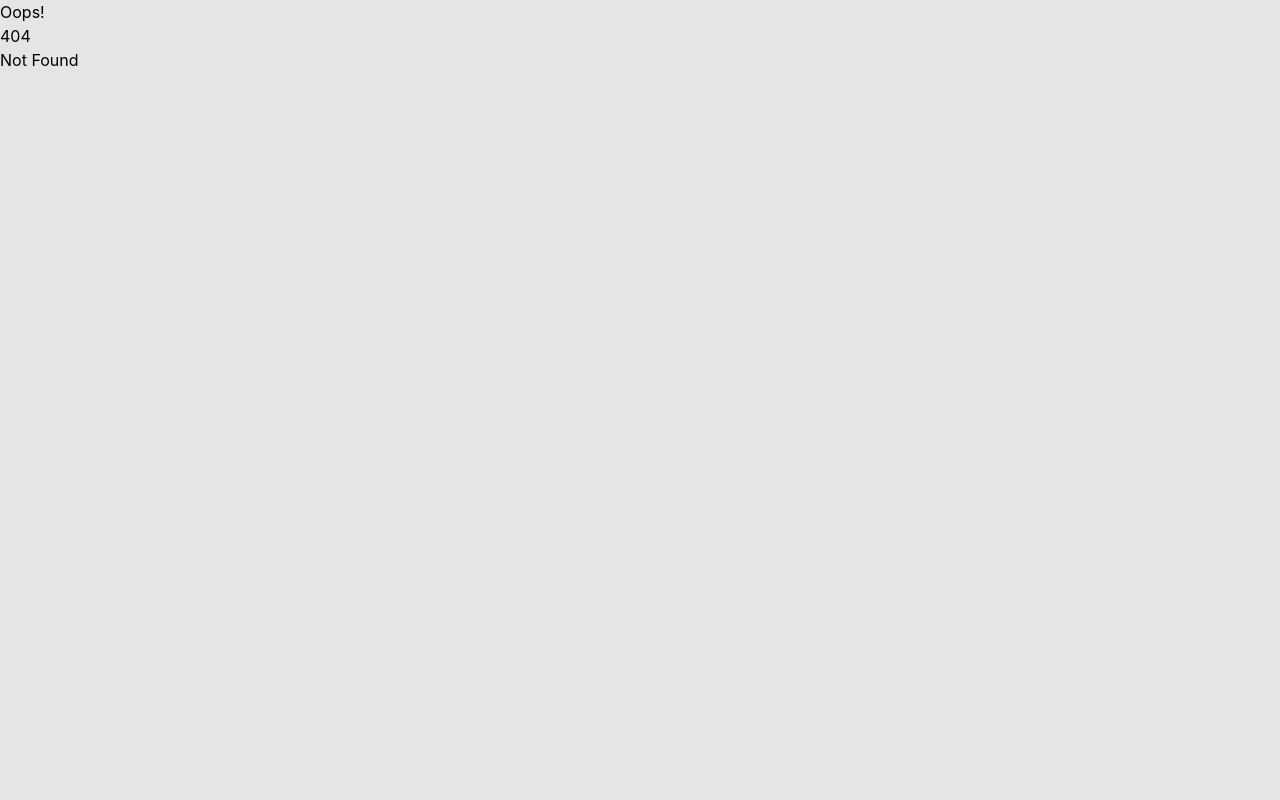
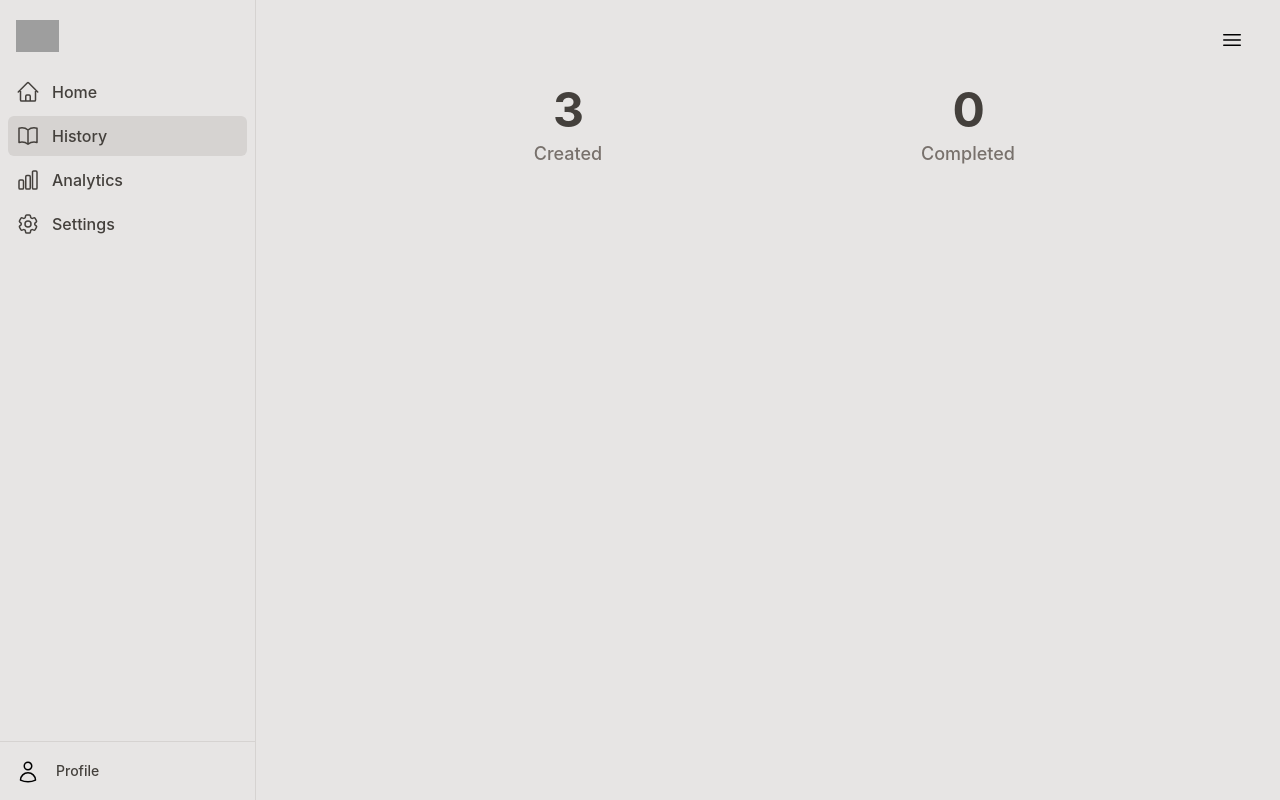
Before and after one commit to Tsuni/checkboxr, a React (Create React App) app in the folder web/: page /history in a window 1280 px wide. Before the commit this address had no page. Built offline with nearby package versions, Linux system fonts and the light colour scheme; grey boxes are pictures that could not be loaded.

Commit message:
init history page

```diff
--- a/web/src/App.tsx
+++ b/web/src/App.tsx
@@ -17,7 +17,7 @@ function classNames(...classes: any) {
 }
 
 const navigation = [
-  { name: 'Home', to: '/', icon: HomeIcon, current: true },
+  { name: 'Home', to: '/', icon: HomeIcon, current: true, end: true },
   { name: 'History', to: 'history', icon: BookOpenIcon, current: false },
   { name: 'Analytics', to: 'analytics', icon: ChartBarIcon, current: false },
   { name: 'Settings', to: 'settings', icon: Cog6ToothIcon, current: false },
@@ -87,6 +87,7 @@ const App = () => {
                           key={item.name}
                           to={item.to}
                           className={({isActive}) => `${isActive && 'bg-stone-300'} text-stone-700 hover:bg-stone-300 hover:text-stone-700 group flex items-center px-2 py-2 text-base font-medium rounded-md`}
+                          end={item.end}
                         >
                           <item.icon
                             className={classNames(
@@ -137,6 +138,7 @@ const App = () => {
                     key={item.name}
                     to={item.to}
                     className={({isActive}) => `${isActive && 'bg-stone-300'} text-stone-700 hover:bg-stone-300 hover:text-stone-700 group flex items-center px-2 py-2 text-base font-medium rounded-md`}
+                    end={item.end}
                   >
                     <item.icon
                       className={classNames(
--- a/web/src/features/dashboard/Dashboard.tsx
+++ b/web/src/features/dashboard/Dashboard.tsx
@@ -3,7 +3,7 @@ import { Link } from "react-router-dom";
 import shallow from 'zustand/shallow'
 import { Button } from "../../components/Button";
 import { NavBar } from "../../components/navigation/NavBar";
-import { SidebarToggleBtn } from "../../components/navigation/SidebarToggle";
+import { SidebarToggleBtn } from "../../components/navigation/SidebarToggleBtn";
 import { useTodoStore } from "../../helpers/store";
 import { Type } from "../../interfaces/todo";
 import { MainStats } from "./MainStats";
--- a/web/src/features/history/History.tsx
+++ b/web/src/features/history/History.tsx
@@ -5,11 +5,12 @@ import { HistoryListItem } from "../../components/HistoryListItem";
 import { GoBackButton } from "../../components/navigation/GoBackButton";
 import { NavBar } from "../../components/navigation/NavBar";
 import { useTodoStore } from "../../helpers/store";
+import { Type } from "../../interfaces/todo";
 
 const History = () => {
-    const { type = 'daily' } = useParams();
+    const { type = Type.daily } = useParams<{ type?: Type}>();
     const todos = useTodoStore(state => state.getTodoByType(type));
-    const completedTodos = filter(todos, todo => todo.createdAt);
+    const completedTodos = filter(todos, todo => todo.completedAt);
 
     return (
         <div>
--- /dev/null
+++ b/web/src/features/history/HistoryPage.tsx
@@ -0,0 +1,25 @@
+import { filter, size } from "lodash";
+import { BigStatDisplay } from "../../components/BigStatDisplay";
+import { NavBar } from "../../components/navigation/NavBar";
+import { SidebarToggleBtn } from "../../components/navigation/SidebarToggleBtn";
+import { useTodoStore } from "../../helpers/store";
+
+const HistoryPage = () => {
+    const todos = useTodoStore(state => state.todos);
+    console.log({ todos });
+
+    const completedTodos = filter(todos, 'completedAt');
+    console.log({ completedTodos });
+
+    return (
+        <div>
+            <NavBar rightIconButton={<SidebarToggleBtn />} />
+            <dl className="my-7 text-center mx-auto grid max-w-3xl grid-cols-2 gap-8">
+                <BigStatDisplay number={`${size(todos)}`} title="Created" />
+                <BigStatDisplay number={`${size(completedTodos)}`} title="Completed" />
+            </dl>
+        </div>
+    )
+}
+
+export { HistoryPage };
--- a/web/src/helpers/store.ts
+++ b/web/src/helpers/store.ts
@@ -6,6 +6,7 @@ import { Task } from '../interfaces/task';
 import { Time } from '../interfaces/time';
 import { Todo, Type } from '../interfaces/todo';
 import { categoryData } from '../mockData/categoryData';
+import { createInitialTodoData } from '../mockData/initialTodoData';
 import { taskData } from '../mockData/taskData';
 import { timeData } from '../mockData/timeData';
 import { filterDateForType } from './date';
@@ -18,7 +19,7 @@ interface TodoState {
     categories: { [key: string]: Category },
     time: { [key: string]: Time },
     tasks: { [key: string]: Task },
-    getTodoByType: (type: string) => Todo[],
+    getTodoByType: (type: Type) => Todo[],
     getAllActiveTodos: (type?: Type) => Todo[],
     toggleSidebar: () => void
 }
@@ -27,7 +28,7 @@ const useTodoStore = create<TodoState>()(
     persist(
         (set, get) => ({
             showSidebar: false,
-            todos: {},
+            todos: createInitialTodoData(),
             categories: categoryData,
             time: timeData,
             tasks: taskData,
@@ -35,7 +36,7 @@ const useTodoStore = create<TodoState>()(
             completeTodo: (todo: Todo) => {
                 set(state => ({ todos: { ...state.todos, [todo.id]: { ...todo, completedAt: Date.now() } } }))
             },
-            getTodoByType: (type: string) => {
+            getTodoByType: (type: Type) => {
                 const todos = get().todos;
                 return filter(todos, todo => todo.type === type);
             },
--- a/web/src/index.tsx
+++ b/web/src/index.tsx
@@ -13,6 +13,7 @@ import { TodoFlow } from './features/todoFlow/TodoFlow';
 import { OneTimeFlow } from './features/todoFlow/OneTimeFlow';
 import { History } from './features/history/History';
 import { Dashboard } from './features/dashboard/Dashboard';
+import { HistoryPage } from './features/history/HistoryPage';
 
 const router = createBrowserRouter([
   {
@@ -39,6 +40,10 @@ const router = createBrowserRouter([
         ]
       },
       {
+        path: 'history',
+        element: <HistoryPage />
+      },
+      {
         path: 'history/:type',
         element: <History />
       }
--- /dev/null
+++ b/web/src/mockData/initialTodoData.ts
@@ -0,0 +1,32 @@
+import { Todo, Type } from "../interfaces/todo";
+
+const createInitialTodoData = (): {[key: string]: Todo } => {
+    const now = Date.now();
+
+    return {
+        'dailyTodoId': {
+            id: 'dailyTodoId',
+            title: 'This is a daily todo',
+            createdAt: now,
+            taskId: 'oneTimeOnly',
+            type: Type.daily
+        },
+        'weeklyTodoId': {
+            id: 'weeklyTodoId',
+            title: 'Weekly. Complete todo --->',
+            createdAt: now,
+            taskId: 'oneTimeOnly',
+            type: Type.daily
+        },
+        'monthlyTodoId': {
+            id: 'monthlyTodoId',
+            title: 'Monthly todo. Clean your room?',
+            createdAt: now,
+            taskId: 'oneTimeOnly',
+            type: Type.daily
+        }
+    }
+
+}
+
+export { createInitialTodoData };
```
Also changed, not shown: web/src/components/navigation/SidebarToggleBtn.tsx (renamed from web/src/components/navigation/SidebarToggle.tsx).
